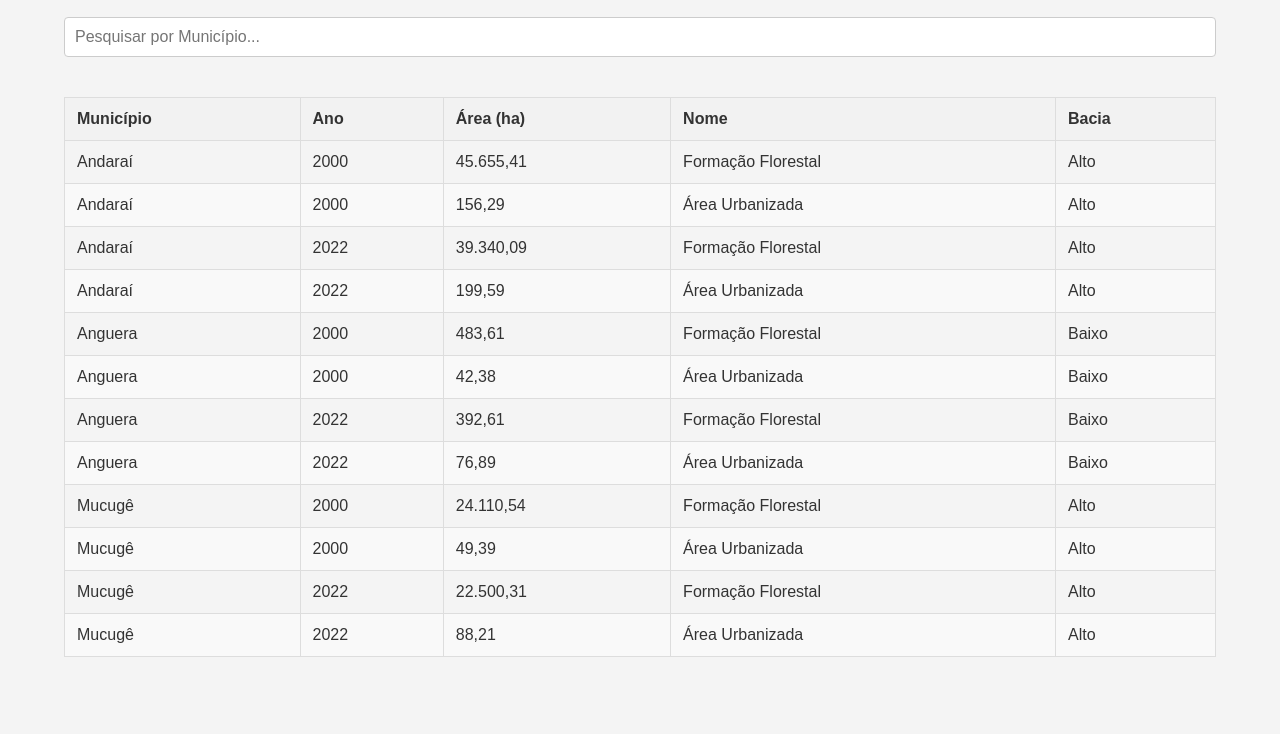
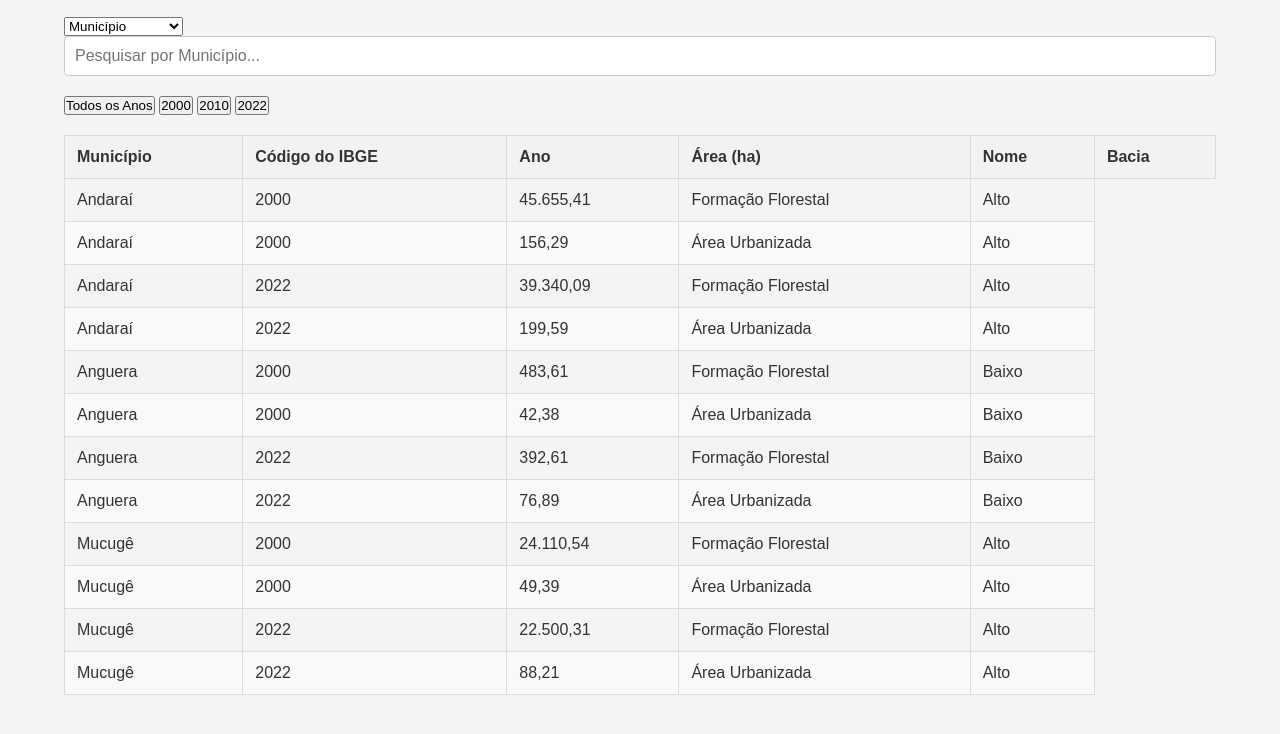
Before and after one commit to ViictorM0ura/pr0jetoLUSS, a plain HTML site: page index.html in a window 1280 px wide. Shown: the part 90-824 px from the top of the page. Before the commit the page ends 800 px from the top, so only its background shows below. Drawn offline with Linux system fonts and the light colour scheme.

Commit message:
Update index.html

```diff
--- a/index.html
+++ b/index.html
@@ -12,13 +12,25 @@
     <div class="container">
         <h1>Mapeamento da Bacia do rio Paraguaçu</h1>
 
+        <select id="dropdownMenu" onchange="mudarPlaceholder()">
+            <option value="municipio" selected>Município</option>
+            <option value="codigo">Código do IBGE</option>
+            <option value="nome">Nome</option>
+            <option value="bacia">Bacia</option>
+        </select>
 
         <input type="text" id="searchInput" placeholder="Pesquisar por Município..." onkeyup="filtrarTabela()">
+
+        <button onclick="filtrarTabela()">Todos os Anos</button>
+        <button onclick="filtrarTabela(filtroAno = '2000')">2000</button>
+        <button onclick="filtrarTabela(filtroAno = '2010')">2010</button>
+        <button onclick="filtrarTabela(filtroAno = '2022')">2022</button>
 
         <table>
             <thead>
                 <tr>
                     <th>Município</th>
+                    <th>Código do IBGE</th>
                     <th>Ano</th>
                     <th>Área (ha)</th>
                     <th>Nome</th>
```
